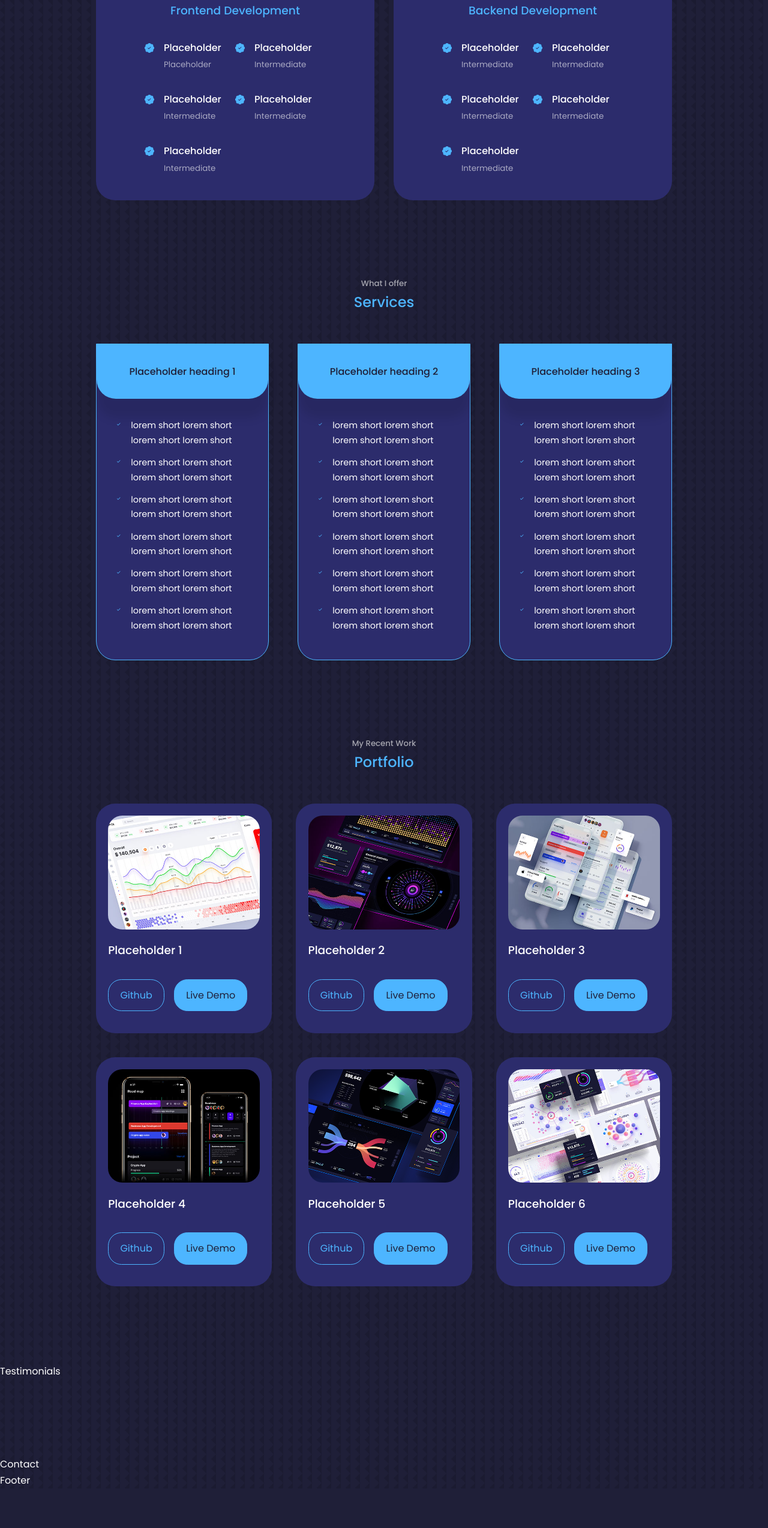
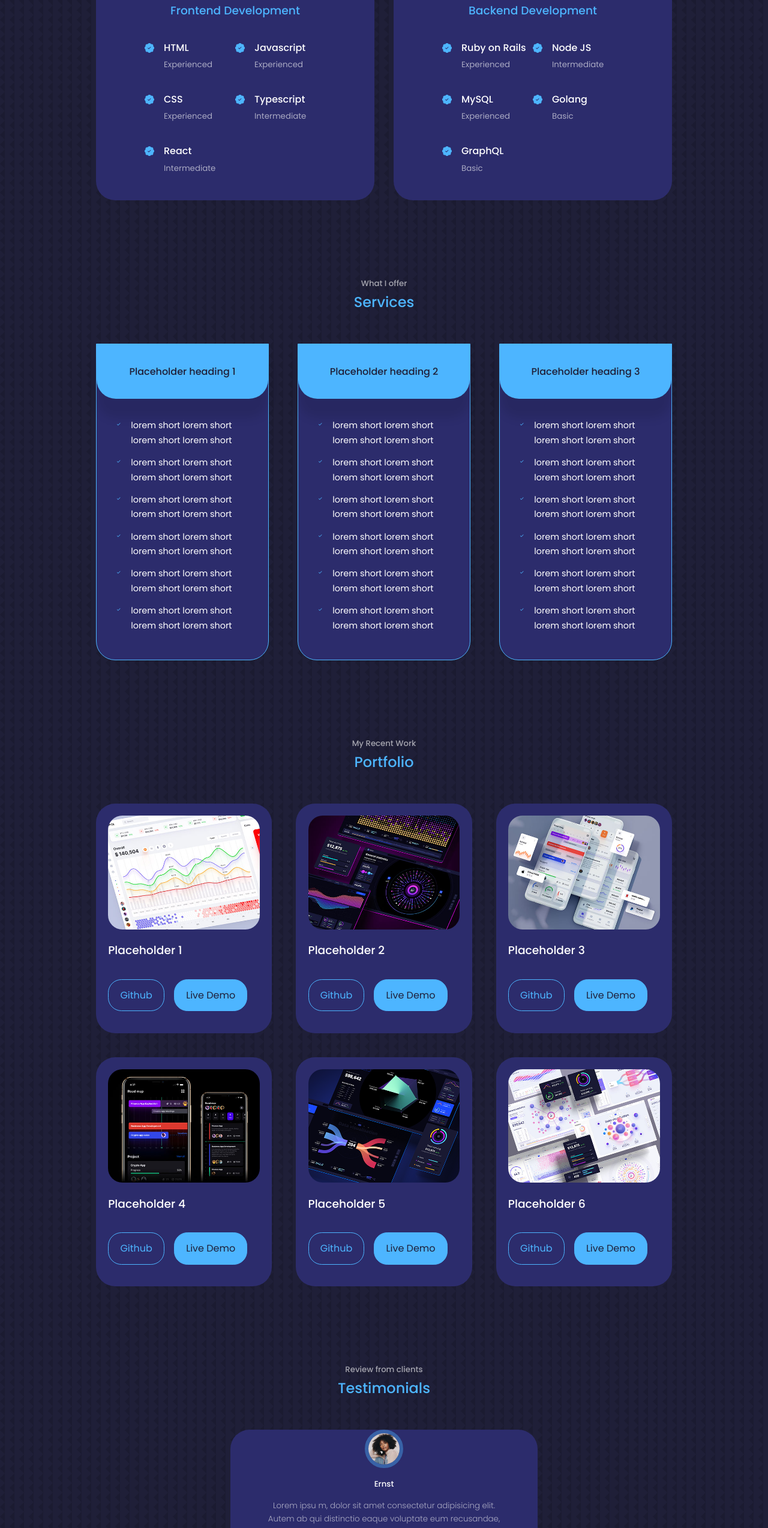
Before and after one commit to elanastrijbis/react-portfolio-website, a React (Create React App) app: page / in a window 1280 px wide. Shown: the part 1991-4539 px from the top of the page at 60% size. Before the commit the page ends 4473 px from the top, so only its background shows below. Built offline with nearby package versions, Linux system fonts and the light colour scheme.

Commit message:
Add experience component

```diff
--- a/src/components/experience/Experience.jsx
+++ b/src/components/experience/Experience.jsx
@@ -14,35 +14,35 @@
             <article className='experience__details'>
               <BsFillPatchCheckFill className='experience__details-icon' />
               <div>
-                <h4>Placeholder</h4>
-                <small className='text-light'>Placeholder</small>
+                <h4>HTML</h4>
+                <small className='text-light'>Experienced</small>
               </div>
             </article>
             <article className='experience__details'>
               <BsFillPatchCheckFill className='experience__details-icon' />
               <div>
-                <h4>Placeholder</h4>
+                <h4>Javascript</h4>
+                <small className='text-light'>Experienced</small>
+              </div>
+            </article>
+            <article className='experience__details'>
+              <BsFillPatchCheckFill className='experience__details-icon' />
+              <div>
+                <h4>CSS</h4>
+                <small className='text-light'>Experienced</small>
+              </div>
+            </article>
+            <article className='experience__details'>
+              <BsFillPatchCheckFill className='experience__details-icon' />
+              <div>
+                <h4>Typescript</h4>
                 <small className='text-light'>Intermediate</small>
               </div>
             </article>
             <article className='experience__details'>
               <BsFillPatchCheckFill className='experience__details-icon' />
               <div>
-                <h4>Placeholder</h4>
-                <small className='text-light'>Intermediate</small>
-              </div>
-            </article>
-            <article className='experience__details'>
-              <BsFillPatchCheckFill className='experience__details-icon' />
-              <div>
-                <h4>Placeholder</h4>
-                <small className='text-light'>Intermediate</small>
-              </div>
-            </article>
-            <article className='experience__details'>
-              <BsFillPatchCheckFill className='experience__details-icon' />
-              <div>
-                <h4>Placeholder</h4>
+                <h4>React</h4>
                 <small className='text-light'>Intermediate</small>
               </div>
             </article>
@@ -54,36 +54,36 @@
             <article className='experience__details'>
               <BsFillPatchCheckFill className='experience__details-icon' />
               <div>
-                <h4>Placeholder</h4>
+                <h4>Ruby on Rails</h4>
+                <small className='text-light'>Experienced</small>
+              </div>
+            </article>
+            <article className='experience__details'>
+              <BsFillPatchCheckFill className='experience__details-icon' />
+              <div>
+                <h4>Node JS</h4>
                 <small className='text-light'>Intermediate</small>
               </div>
             </article>
             <article className='experience__details'>
               <BsFillPatchCheckFill className='experience__details-icon' />
               <div>
-                <h4>Placeholder</h4>
-                <small className='text-light'>Intermediate</small>
+                <h4>MySQL</h4>
+                <small className='text-light'>Experienced</small>
               </div>
             </article>
             <article className='experience__details'>
               <BsFillPatchCheckFill className='experience__details-icon' />
               <div>
-                <h4>Placeholder</h4>
-                <small className='text-light'>Intermediate</small>
+                <h4>Golang</h4>
+                <small className='text-light'>Basic</small>
               </div>
             </article>
             <article className='experience__details'>
               <BsFillPatchCheckFill className='experience__details-icon' />
               <div>
-                <h4>Placeholder</h4>
-                <small className='text-light'>Intermediate</small>
-              </div>
-            </article>
-            <article className='experience__details'>
-              <BsFillPatchCheckFill className='experience__details-icon' />
-              <div>
-                <h4>Placeholder</h4>
-                <small className='text-light'>Intermediate</small>
+                <h4>GraphQL</h4>
+                <small className='text-light'>Basic</small>
               </div>
             </article>
           </div>
--- a/src/components/experience/experience.css
+++ b/src/components/experience/experience.css
@@ -16,6 +16,7 @@
   background: transparent;
   border-color: var(--color-primary-variant);
   cursor: default;
+  color: var(--color-primary);
 }
 
 .experience__container > div h3 {
--- a/src/components/testimonials/Testimonials.jsx
+++ b/src/components/testimonials/Testimonials.jsx
@@ -1,9 +1,67 @@
 import React from 'react'
 import './testimonials.css'
+import 'swiper/swiper.min.css';
+import "swiper/modules/pagination/pagination.min.css";
+import { Swiper, SwiperSlide } from 'swiper/react';
+import { Pagination, Navigation } from 'swiper';
+
+
+
+
+
+import AVTR1 from '../../assets/avatar1.jpg'
+import AVTR2 from '../../assets/avatar2.jpg'
+import AVTR3 from '../../assets/avatar3.jpg'
+import AVTR4 from '../../assets/avatar4.jpg'
+
+const data = [
+  { avatar: AVTR1,
+    name: "Ernst",
+    review: "Lorem ipsu m, dolor sit amet consectetur adipisicing elit. Autem ab qui distinctio eaque voluptate eum recusandae, veritatis repudiandae doloremque consequatur corporis. Consequatur libero harum numquam ad, ullam voluptatibus autem sunt."
+  },
+  {
+    avatar: AVTR2,
+    name: "Lisa",
+    review: "Lorem ipsum, dolor sit amet consectetur adipisicing elit. Autem ab qui distinctio eaque voluptate eum recusandae, veritatis repudiandae doloremque consequatur corporis. Consequatur libero harum numquam ad, ullam voluptatibus autem sunt."
+
+  },
+  {
+    avatar: AVTR3,
+    name: "John",
+    review: "Lorem ipsum, dolor sit amet consectetur adipisicing elit. Autem ab qui distinctio eaque voluptate eum recusandae, veritatis repudiandae doloremque consequatur corporis. Consequatur libero harum numquam ad, ullam voluptatibus autem sunt."
+  },
+  {
+    avatar: AVTR4,
+    name: "Laan",
+    review: "Lorem ipsum, dolor sit amet consectetur adipisicing elit. Autem ab qui distinctio eaque voluptate eum recusandae, veritatis repudiandae doloremque consequatur corporis. Consequatur libero harum numquam ad, ullam voluptatibus autem sunt."
+  }
+]
 
 function Testimonials() {
   return (
-    <section id='testimonials'>Testimonials</section >
+    <section id='testimonials'>
+      <h5>Review from clients</h5>
+      <h2>Testimonials</h2>
+      <Swiper className="container testimonials__container"
+        modules={[Pagination, Navigation]}
+        spaceBetween={40}
+        slidesPerView={1}
+        pagination={{clickable: true}}>
+        {
+          data.map(({avatar, name, review}, index) => {
+            return (
+              <SwiperSlide key={index} className='testimonial'>
+                <div className="client__avatar">
+                  <img src={avatar} alt="Avatar one" />
+                </div>
+                  <h5 className='client__name'>{name}</h5>
+                  <small className='client__review'>{review}</small>
+              </SwiperSlide>
+            )
+          })
+        }
+      </Swiper>
+    </section >
   )
 }
 
--- a/src/components/testimonials/testimonials.css
+++ b/src/components/testimonials/testimonials.css
@@ -0,0 +1,49 @@
+.container.testimonials__container {
+  width: 40%;
+  padding-bottom: 4rem;
+}
+
+.client__avatar {
+  width: 4rem;
+  aspect-ratio: 1/1;
+  overflow: hidden;
+  border-radius: 50%;
+  margin: 0 auto 1rem;
+  border: 0.4rem solid var(--color-primary-variant);
+}
+
+.testimonial {
+  background: var(--color-bg-variant);
+  text-align: center;
+  border-radius: 2rem;
+  user-select: none;
+}
+
+.client__review {
+  color: var(--color-light);
+  font-weight: 300;
+  display: block;
+  width: 80%;
+  margin: 0.8rem auto 0;
+}
+
+.swiper-pagination-clickable .swiper-pagination-bullet {
+  background: var(--color-primary);
+
+}
+
+@media screen and (max-width: 1024px) {
+  .container.testimonials__container {
+    width: 60%;
+  }
+}
+
+@media screen and (max-width: 600px) {
+  .container.testimonials__container {
+    width: var(--container-width-sm)
+  }
+
+  .client__review {
+    width: var(--container-width-sm);
+  }
+}
```
